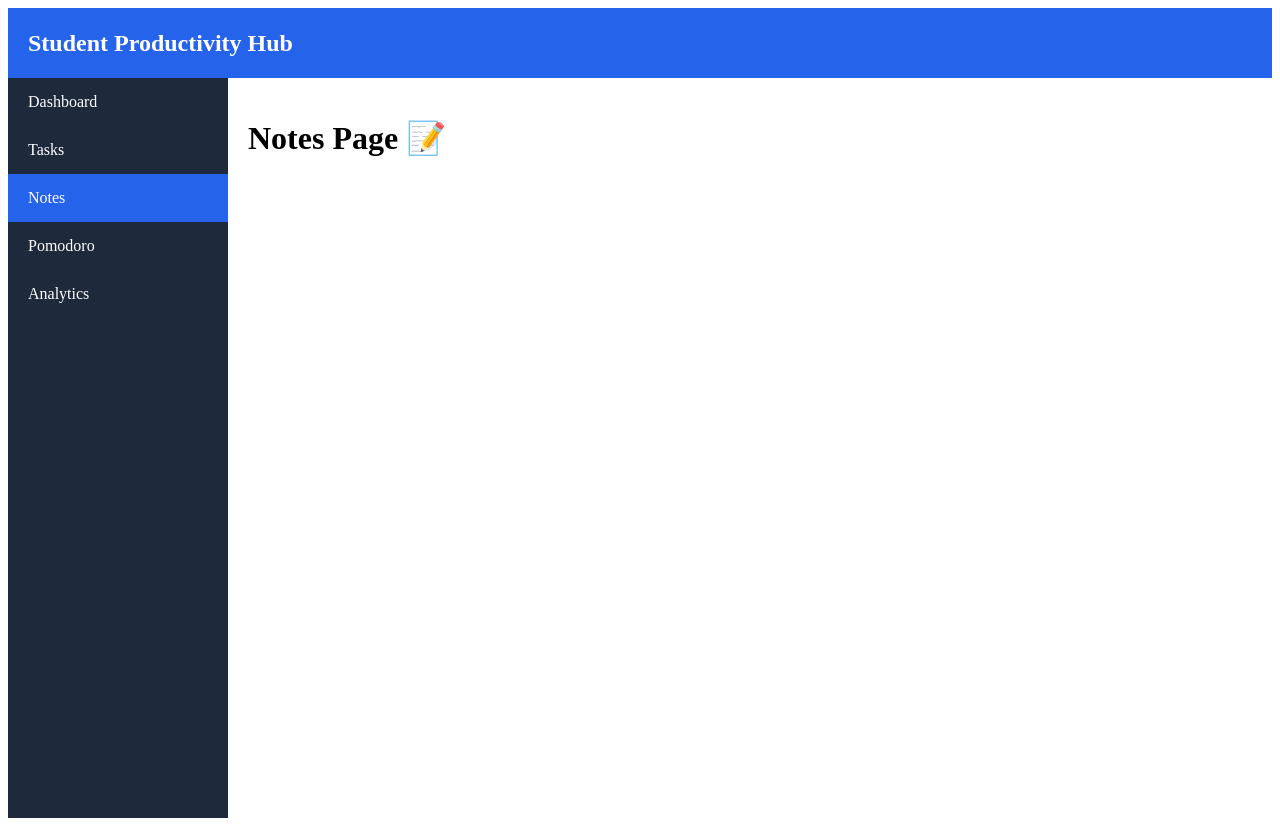
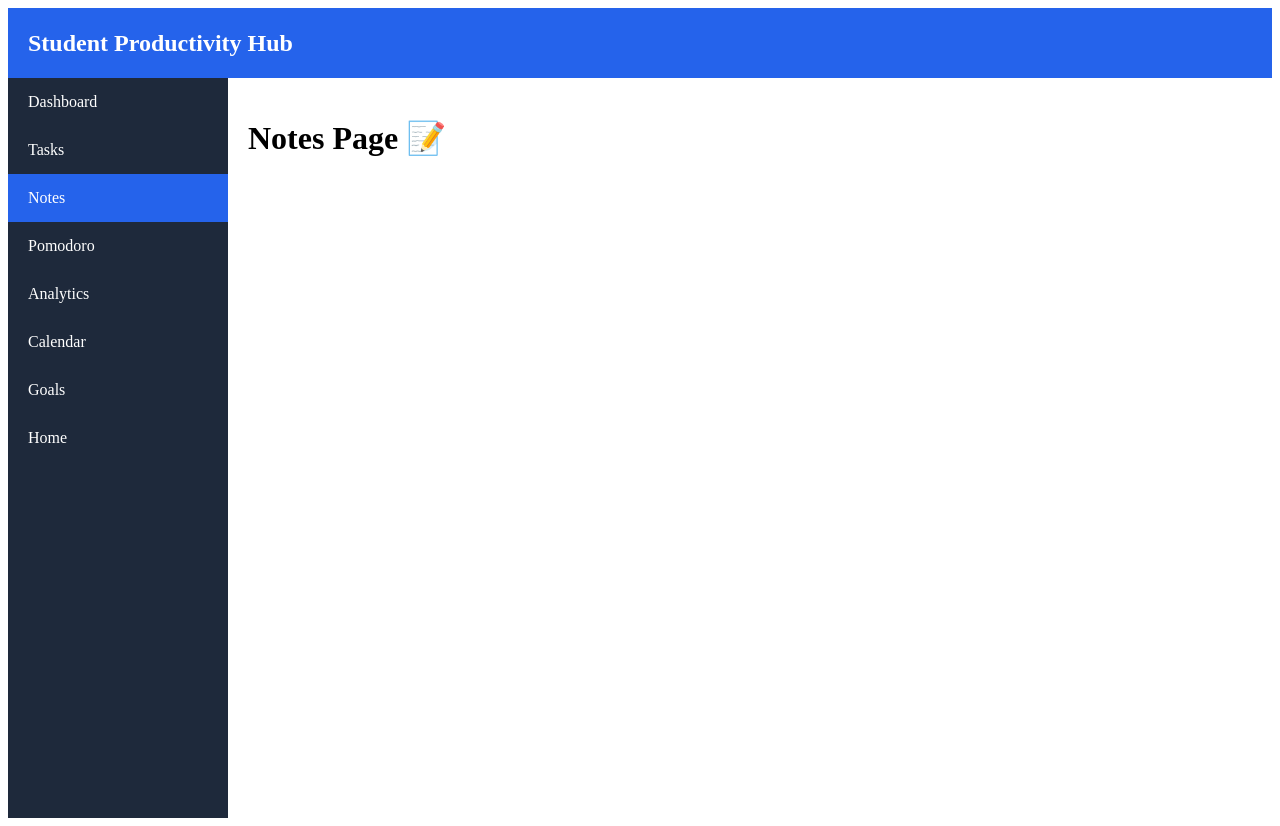
Before and after one commit to rake-sh129/student-productivity-hub, a React (Vite) app: page /student-productivity-hub/notes in a window 1280 px wide. Built offline with nearby package versions, Linux system fonts and the light colour scheme.

Commit message:
Add home, goals and calendar navigation links to sidebar

```diff
--- a/src/components/Sidebar/Sidebar.jsx
+++ b/src/components/Sidebar/Sidebar.jsx
@@ -15,6 +15,12 @@ const Sidebar = () => {
             <NavLink to="pomodoro" >Pomodoro </NavLink>
 
             <NavLink to="analytics" >Analytics </NavLink>
+
+            <NavLink to="calendar" >Calendar </NavLink>
+
+            <NavLink to="goals" >Goals </NavLink>
+
+            <NavLink to="home" >Home </NavLink>
         </aside>
 
     </div>
```
